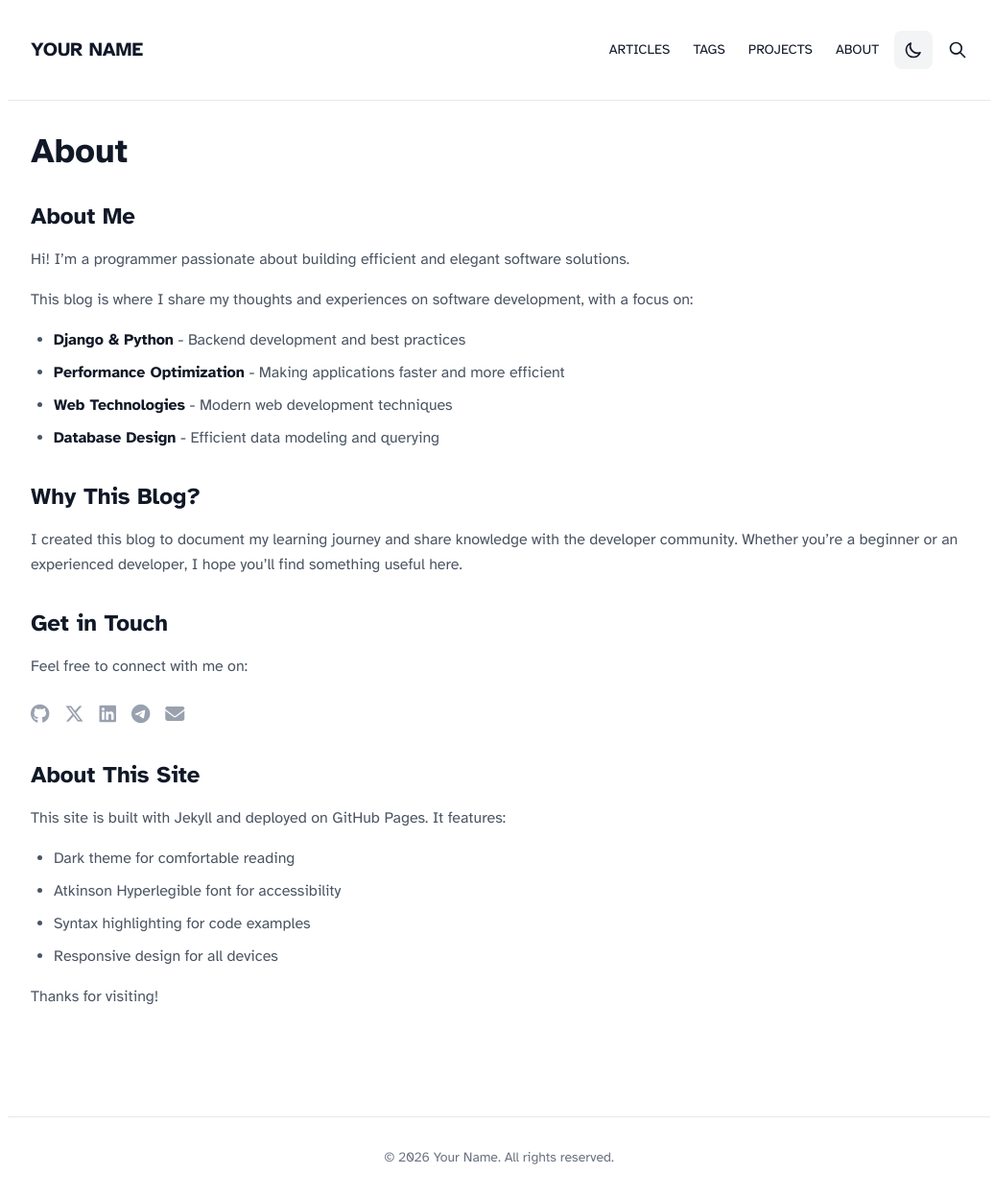
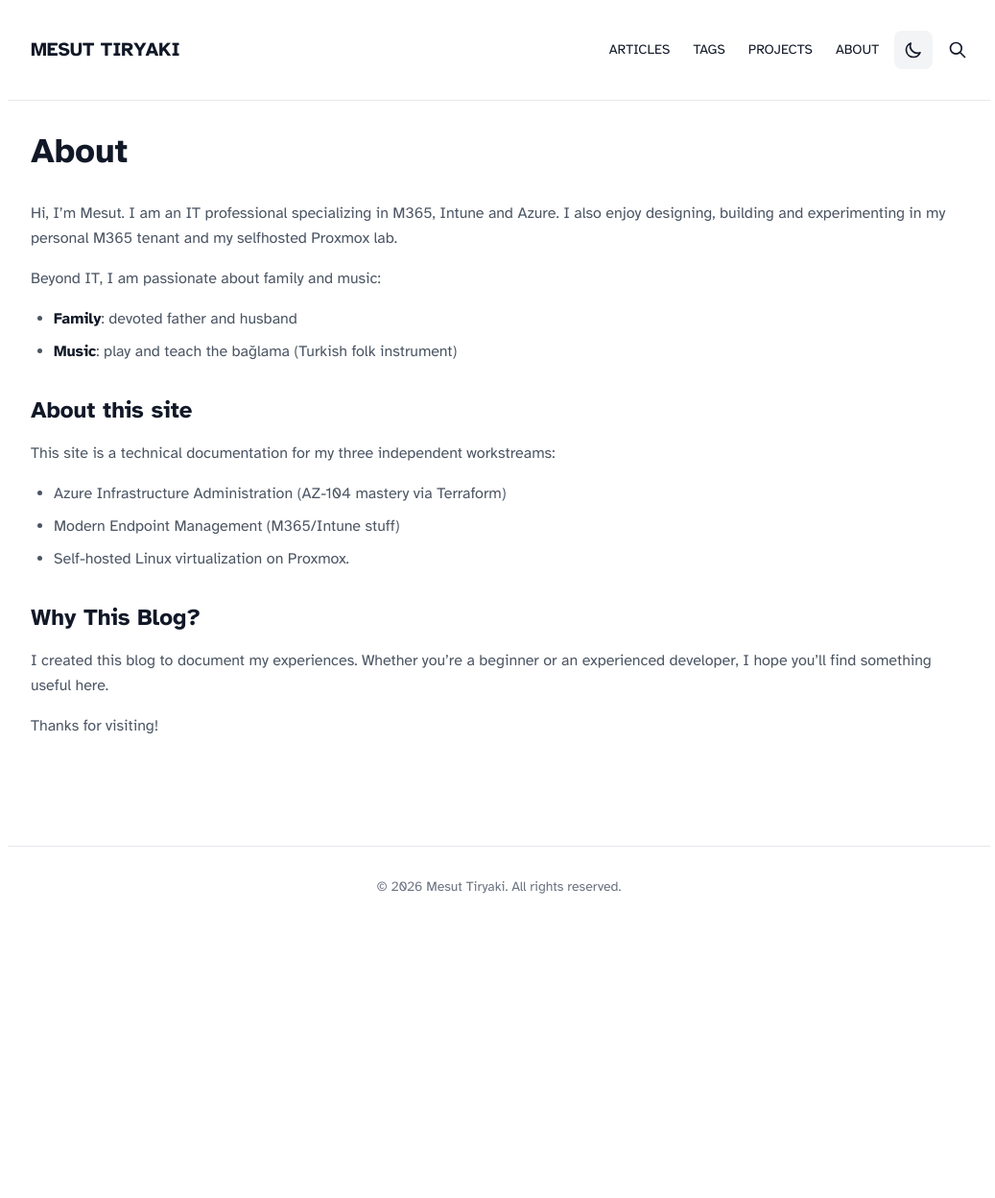
Before and after one commit to mesuttiryaki/mesuttiryaki.github.io, a Jekyll site: the page built from about.markdown, in a window 1280 px wide. Shown: the whole page at 96% size, without its empty margins (120-1157 px from the left). Built offline with Jekyll 4.4.1, drawn with Linux system fonts in a browser that asks for light colours; nearby versions of some CDN libraries; after the commit the page ends 966 px from its top, so only the background shows below that.

Commit message:
Setup personal project pages and site content

```diff
--- a/_config.yml
+++ b/_config.yml
@@ -2,16 +2,15 @@
 # Site settings
 # -----------------------------------------------------------------------------
 
-title: Your Name
-first_name: Your
-last_name: Name
-greeting: "Hi, I'm Your Name!"
-tagline: "Just a programmer"
-email: your-email@example.com
+title: Mesut Tiryaki
+first_name: Mesut
+last_name: Tiryaki
+greeting: "Hi, I'm Mesut!"
+tagline: "Build > Learn > Improve"
+email: mesut@tiryakim.nl
 
 description: >- # the ">" symbol means to ignore newlines
-  Personal blog - A programmer sharing thoughts on software development,
-  Python, and web technologies.
+  Technical documentation for my independent workstreams: Azure Infrastructure Administration (AZ-104 mastery), Modern Endpoint Management (M365/Intune stuff) and my self-hosted virtualization on Proxmox.
 
 footer_text: >
   Powered by <a href="https://jekyllrb.com/" target="_blank">Jekyll</a> with <a href="https://tailwindcss.com/" target="_blank">Tailwind CSS</a>.
@@ -20,16 +19,16 @@ footer_text: >
 lang: en # the language of your site (for example: en, fr, cn, ru, etc.)
 icon: ⚛️  # the emoji used as the favicon (alternatively, provide image name in /assets/img/)
 
-url: "https://alihtt.github.io" # the base hostname & protocol for your site
-baseurl: "/al-minimal" # the subpath of your site, e.g. /blog/. Leave blank for root
+url: "https://mesuttiryaki.github.io" # the base hostname & protocol for your site
+baseurl: "" # the subpath of your site, e.g. /blog/. Leave blank for root
 
 # -----------------------------------------------------------------------------
 # About
 # -----------------------------------------------------------------------------
 
 about: >-
-  I'm a programmer passionate about Python & Django.
-  I build efficient web applications and share my knowledge through this blog.
+  I am an IT professional specializing in M365, Intune and Azure.
+  I also enjoy designing, building and experimenting in my personal M365 tenant and my selfhosted Proxmox lab.
 
 # -----------------------------------------------------------------------------
 # Social Media
@@ -37,19 +36,19 @@ about: >-
 
 social:
   - icon: fa-brands fa-github
-    link: https://github.com/yourusername
+    link: https://github.com/mesuttiryaki
     name: GitHub
-  - icon: fa-brands fa-x-twitter
-    link: https://twitter.com/your_twitter
-    name: Twitter / X
+  #- icon: fa-brands fa-x-twitter
+  #  link: https://twitter.com/your_twitter
+  #  name: Twitter / X
   - icon: fa-brands fa-linkedin
     link: https://linkedin.com/in/your_linkedin
     name: LinkedIn
-  - icon: fa-brands fa-telegram
-    link: https://t.me/your_telegram
-    name: Telegram
+  #- icon: fa-brands fa-telegram
+  #  link: https://t.me/your_telegram
+  #  name: Telegram
   - icon: fa-solid fa-envelope
-    link: mailto:your.email@example.com
+    link: mailto:mesut@tiryakim.nl
     name: Email
 
 # -----------------------------------------------------------------------------
--- a/about.markdown
+++ b/about.markdown
@@ -4,34 +4,23 @@ title: About
 permalink: /about/
 ---
 
-## About Me
+Hi, I'm Mesut. I am an IT professional specializing in M365, Intune and Azure.
+I also enjoy designing, building and experimenting in my personal M365 tenant and my selfhosted Proxmox lab.
 
-Hi! I'm a programmer passionate about building efficient and elegant software solutions.
+Beyond IT, I am passionate about family and music:
 
-This blog is where I share my thoughts and experiences on software development, with a focus on:
+- **Family**: devoted father and husband
+- **Music**: play and teach the bağlama (Turkish folk instrument)
 
-- **Django & Python** - Backend development and best practices
-- **Performance Optimization** - Making applications faster and more efficient
-- **Web Technologies** - Modern web development techniques
-- **Database Design** - Efficient data modeling and querying
+## About this site
+
+This site is a technical documentation for my three independent workstreams:
+- Azure Infrastructure Administration (AZ-104 mastery via Terraform)
+- Modern Endpoint Management (M365/Intune stuff)
+- Self-hosted Linux virtualization on Proxmox.
 
 ## Why This Blog?
 
-I created this blog to document my learning journey and share knowledge with the developer community. Whether you're a beginner or an experienced developer, I hope you'll find something useful here.
-
-## Get in Touch
-
-Feel free to connect with me on:
-
-{% include social-icons.html %}
-
-## About This Site
-
-This site is built with Jekyll and deployed on GitHub Pages. It features:
-
-- Dark theme for comfortable reading
-- Atkinson Hyperlegible font for accessibility
-- Syntax highlighting for code examples
-- Responsive design for all devices
+I created this blog to document my experiences. Whether you're a beginner or an experienced developer, I hope you'll find something useful here.
 
 Thanks for visiting!
```
Also changed, not shown: _posts/2025-01-01-welcome-to-your-blog.markdown (deleted, +0 -176 lines), _posts/2025-01-02-automatic-toc-demo.markdown (deleted, +0 -54 lines), _posts/2026-03-31-hello-world.markdown (added, +12 -0 lines), _projects/Azure-AZ104-Mastery.md (added, +12 -0 lines), _projects/task-automation-tool.md (deleted, +0 -62 lines).
